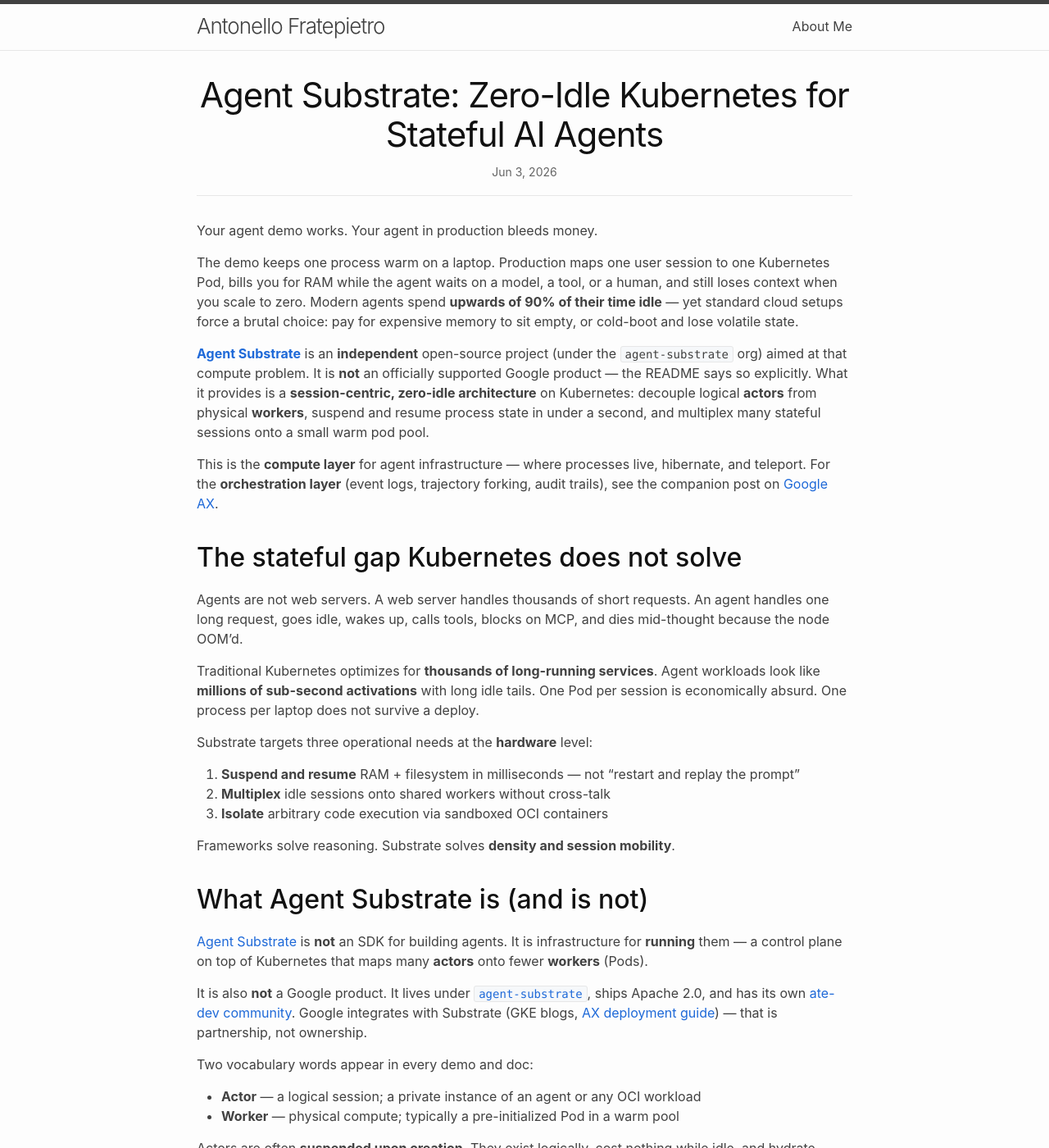
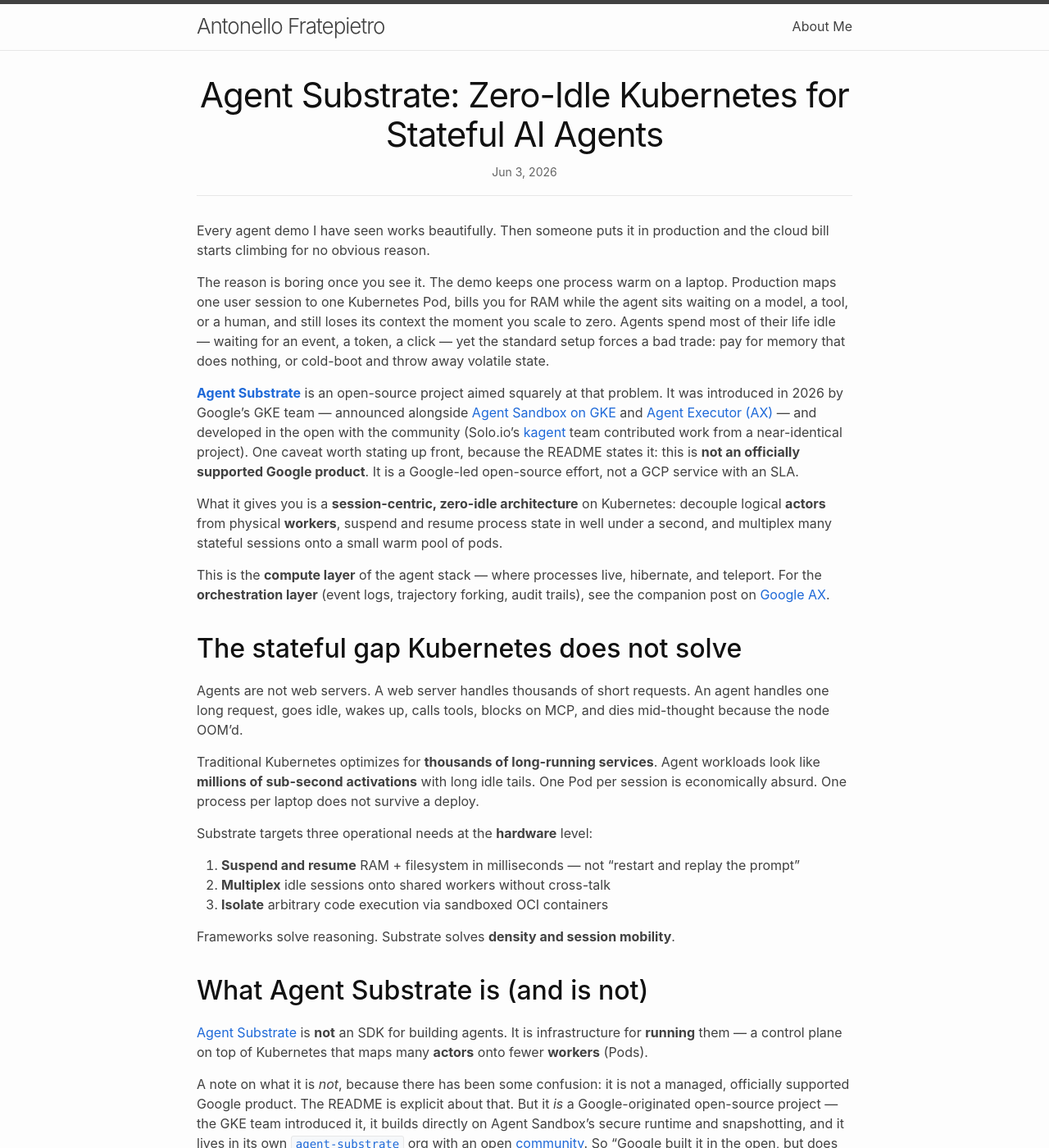
Before and after one commit to antonellof/antonellof.github.io, a Jekyll site: the page built from _posts/2026-06-03-agent-substrate-zero-idle-kubernetes.md, in a window 1280 px wide and 1400 px high. Shown: the whole window at 82% size. Built offline with Jekyll 4.4.1, drawn with Linux system fonts in a browser that asks for light colours; nearby versions of some CDN libraries; some of the changed text lies outside the part shown.

```diff
--- a/_posts/2026-06-03-agent-substrate-zero-idle-kubernetes.md
+++ b/_posts/2026-06-03-agent-substrate-zero-idle-kubernetes.md
@@ -4,17 +4,19 @@
 date: 2026-06-03
 categories: [Architecture]
 tags: [Agent Substrate, Kubernetes, gVisor, Agentic AI, MCP, Zero-Idle, Infrastructure]
-excerpt: "Agent Substrate is an independent open-source project — not a Google product — that multiplexes thousands of stateful agent sessions onto a small pool of Kubernetes pods. Zero-idle architecture, gVisor snapshots, and 32:1 oversubscription. Here's how session teleport actually works."
+excerpt: "Agent Substrate is an open-source project from Google's GKE team that multiplexes thousands of stateful agent sessions onto a small pool of Kubernetes pods. Zero-idle architecture, gVisor snapshots, and ~30:1 oversubscription. Here's how session teleport actually works."
 render_with_liquid: false
 ---
 
-Your agent demo works. Your agent in production bleeds money.
+Every agent demo I have seen works beautifully. Then someone puts it in production and the cloud bill starts climbing for no obvious reason.
 
-The demo keeps one process warm on a laptop. Production maps one user session to one Kubernetes Pod, bills you for RAM while the agent waits on a model, a tool, or a human, and still loses context when you scale to zero. Modern agents spend **upwards of 90% of their time idle** — yet standard cloud setups force a brutal choice: pay for expensive memory to sit empty, or cold-boot and lose volatile state.
+The reason is boring once you see it. The demo keeps one process warm on a laptop. Production maps one user session to one Kubernetes Pod, bills you for RAM while the agent sits waiting on a model, a tool, or a human, and still loses its context the moment you scale to zero. Agents spend most of their life idle — waiting for an event, a token, a click — yet the standard setup forces a bad trade: pay for memory that does nothing, or cold-boot and throw away volatile state.
 
-[**Agent Substrate**](https://github.com/agent-substrate/substrate) is an **independent** open-source project (under the `agent-substrate` org) aimed at that compute problem. It is **not** an officially supported Google product — the README says so explicitly. What it provides is a **session-centric, zero-idle architecture** on Kubernetes: decouple logical **actors** from physical **workers**, suspend and resume process state in under a second, and multiplex many stateful sessions onto a small warm pod pool.
+[**Agent Substrate**](https://github.com/agent-substrate/substrate) is an open-source project aimed squarely at that problem. It was introduced in 2026 by Google's GKE team — announced alongside [Agent Sandbox on GKE](https://cloud.google.com/blog/products/containers-kubernetes/bringing-you-agent-sandbox-on-gke-and-agent-substrate) and [Agent Executor (AX)](https://www.fratepietro.com/2026/google-ax-distributed-agent-runtime/) — and developed in the open with the community (Solo.io's [kagent](https://kagent.dev/) team contributed work from a near-identical project). One caveat worth stating up front, because the README states it: this is **not an officially supported Google product**. It is a Google-led open-source effort, not a GCP service with an SLA.
 
-This is the **compute layer** for agent infrastructure — where processes live, hibernate, and teleport. For the **orchestration layer** (event logs, trajectory forking, audit trails), see the companion post on [Google AX](https://www.fratepietro.com/2026/google-ax-distributed-agent-runtime/).
+What it gives you is a **session-centric, zero-idle architecture** on Kubernetes: decouple logical **actors** from physical **workers**, suspend and resume process state in well under a second, and multiplex many stateful sessions onto a small warm pool of pods.
+
+This is the **compute layer** of the agent stack — where processes live, hibernate, and teleport. For the **orchestration layer** (event logs, trajectory forking, audit trails), see the companion post on [Google AX](https://www.fratepietro.com/2026/google-ax-distributed-agent-runtime/).
 
 ## The stateful gap Kubernetes does not solve
 
@@ -34,7 +36,7 @@
 
 [Agent Substrate](https://github.com/agent-substrate/substrate) is **not** an SDK for building agents. It is infrastructure for **running** them — a control plane on top of Kubernetes that maps many **actors** onto fewer **workers** (Pods).
 
-It is also **not** a Google product. It lives under [`agent-substrate`](https://github.com/agent-substrate), ships Apache 2.0, and has its own [ate-dev community](https://groups.google.com/g/ate-dev). Google integrates with Substrate (GKE blogs, [AX deployment guide](https://github.com/google/ax/blob/main/manifests/README.md)) — that is partnership, not ownership.
+A note on what it is *not*, because there has been some confusion: it is not a managed, officially supported Google product. The README is explicit about that. But it *is* a Google-originated open-source project — the GKE team introduced it, it builds directly on Agent Sandbox's secure runtime and snapshotting, and it lives in its own [`agent-substrate`](https://github.com/agent-substrate) org with an open [community](https://groups.google.com/g/ate-dev). So "Google built it in the open, but does not support it as a product" is the accurate reading — not "independent project Google merely partners with."
 
 Two vocabulary words appear in every demo and doc:
 
@@ -45,7 +47,7 @@
 
 ## Watch the launch demo
 
-The [Agent Substrate OSS Launch Demo](https://www.youtube.com/watch?v=ZEzkCFJkzjY) (~8 minutes) walks through the counter demo, a "secret agent" zero-idle pattern, and a boardroom UI scaling to **~250 concurrent agents on eight GKE worker pods** — a **32:1 oversubscription ratio**.
+The [Agent Substrate OSS Launch Demo](https://www.youtube.com/watch?v=ZEzkCFJkzjY) (~8 minutes) walks through the counter demo, a "secret agent" zero-idle pattern, and a boardroom UI scaling to **~250 concurrent agents on eight GKE worker pods** — call it **~30:1 oversubscription**, which lines up with the project's own "30× more actors than pods" framing.
 
 <div style="position: relative; padding-bottom: 56.25%; height: 0; overflow: hidden; max-width: 100%; margin: 1.5rem 0;">
   <iframe style="position: absolute; top: 0; left: 0; width: 100%; height: 100%;" src="https://www.youtube.com/embed/ZEzkCFJkzjY" title="Agent Substrate OSS Launch Demo" frameborder="0" allow="accelerometer; autoplay; clipboard-write; encrypted-media; gyroscope; picture-in-picture; web-share" referrerpolicy="strict-origin-when-cross-origin" allowfullscreen></iframe>
```
Also changed, not shown: _posts/2026-05-03-cognitora-inference-llm-orchestration.md (+1 -1 lines), _posts/2026-05-30-dwarfstar-4-local-inference-antirez.md (+3 -3 lines), _posts/2026-06-05-google-ax-distributed-agent-runtime.md (+5 -5 lines), _posts/2026-06-29-cmux-pi-unsloth-local-glm-setup.md (+9 -9 lines).
